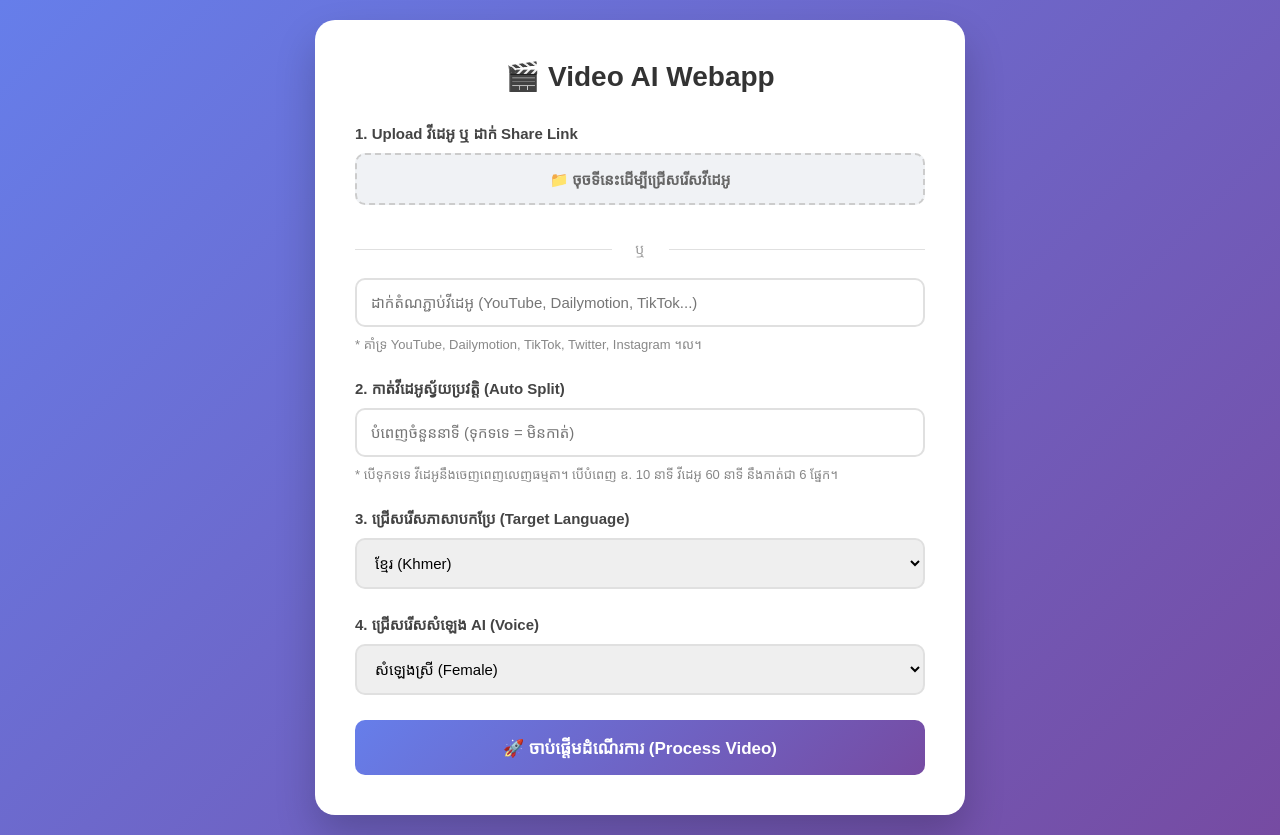
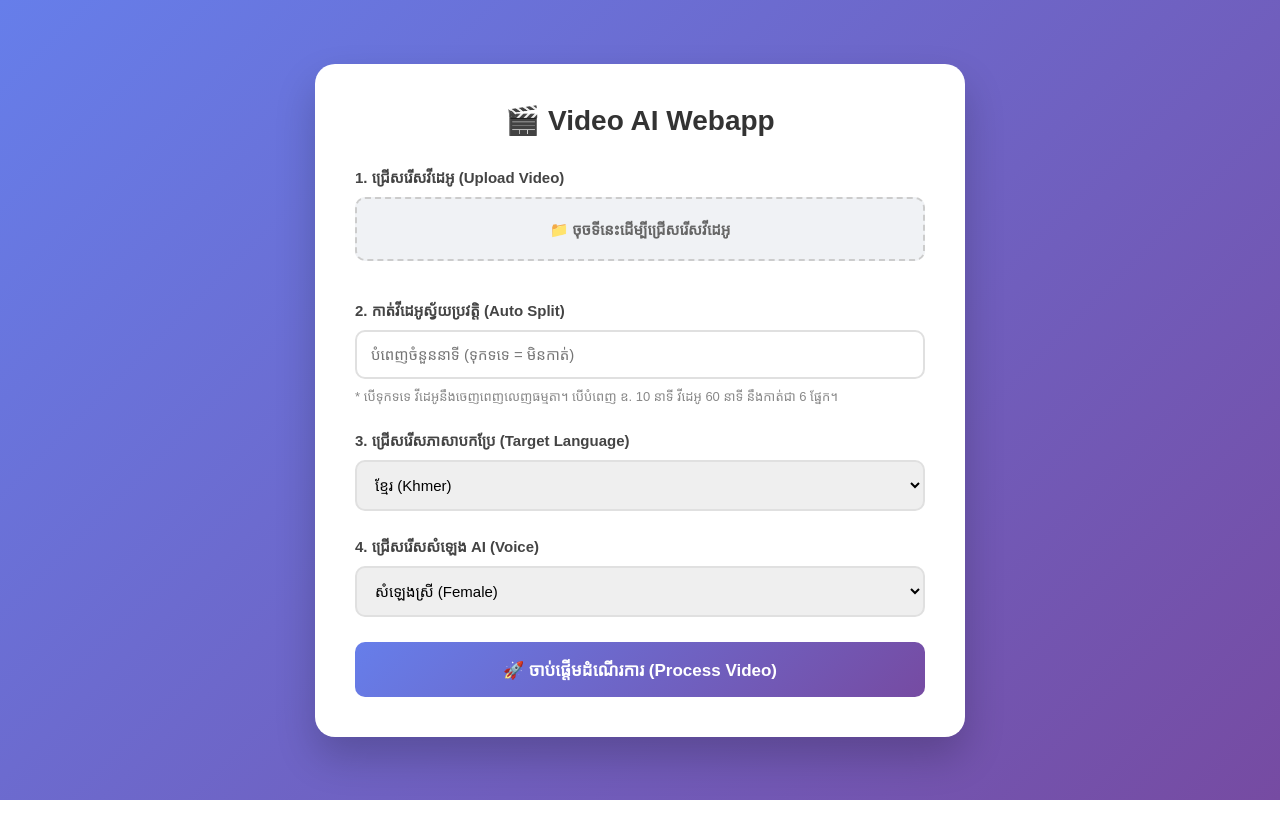
Before and after one commit to rithvannita5/video-ai-app, a Flask app: page / in a window 1280 px wide. After the commit the page ends 800 px from the top, so only its background shows below. Run offline with Flask 3, Linux system fonts and the light colour scheme; parts of the project's set-up code (start-up, migrations or seed data) failed here and were passed over; some web fonts are replaced.

Commit message:
Update index.html

```diff
--- a/templates/index.html
+++ b/templates/index.html
@@ -4,7 +4,6 @@
     <meta charset="UTF-8">
     <meta name="viewport" content="width=device-width, initial-scale=1.0">
     <title>Video AI Webapp</title>
-    <!-- ពុម្ពអក្សរខ្មែរស្អាត -->
     <link href="https://fonts.googleapis.com/css2?family=Kantumruy+Pro:wght@400;600;700&display=swap" rel="stylesheet">
     <style>
         * { box-sizing: border-box; margin: 0; padding: 0; }
@@ -39,7 +38,7 @@
             color: #444;
             font-size: 15px;
         }
-        input[type="text"], input[type="number"], select {
+        input[type="number"], select {
             width: 100%;
             padding: 14px;
             border: 2px solid #e0e0e0;
@@ -69,7 +68,7 @@
         }
         .file-input-btn {
             display: block;
-            padding: 14px;
+            padding: 20px;
             background: #f0f2f5;
             border: 2px dashed #ccc;
             border-radius: 10px;
@@ -77,24 +76,12 @@
             color: #666;
             font-weight: 600;
             cursor: pointer;
+            transition: all 0.3s;
         }
-        .divider {
-            text-align: center;
-            margin: 20px 0;
-            color: #999;
-            font-size: 14px;
-            position: relative;
+        .file-input-btn:hover {
+            border-color: #667eea;
+            background: #eef1ff;
         }
-        .divider::before, .divider::after {
-            content: "";
-            position: absolute;
-            top: 50%;
-            width: 45%;
-            height: 1px;
-            background: #e0e0e0;
-        }
-        .divider::before { left: 0; }
-        .divider::after { right: 0; }
         button {
             width: 100%;
             padding: 16px;
@@ -118,18 +105,6 @@
             transform: none;
         }
         .note { font-size: 13px; color: #888; margin-top: 8px; }
-        .result {
-            margin-top: 25px;
-            padding: 20px;
-            background: #e8f5e9;
-            border-radius: 10px;
-            display: none;
-            border-left: 4px solid #4caf50;
-        }
-        .result.error {
-            background: #ffebee;
-            border-left-color: #f44336;
-        }
         .loading {
             display: none;
             text-align: center;
@@ -155,22 +130,19 @@
         <h1>🎬 Video AI Webapp</h1>
         <form id="uploadForm" action="/process" method="POST" enctype="multipart/form-data">
 
-            <!-- 1. Upload ឬ Link -->
+            <!-- 1. Upload វីដេអូ -->
             <div class="form-group">
-                <label>1. Upload វីដេអូ ឬ ដាក់ Share Link</label>
+                <label>1. ជ្រើសរើសវីដេអូ (Upload Video)</label>
                 <div class="file-input-wrapper">
-                    <input type="file" name="video" id="videoFile" accept="video/*">
+                    <input type="file" name="video" id="videoFile" accept="video/*" required>
                     <label for="videoFile" class="file-input-btn" id="fileLabel">📁 ចុចទីនេះដើម្បីជ្រើសរើសវីដេអូ</label>
                 </div>
-                <div class="divider">ឬ</div>
-                <input type="text" name="video_link" id="videoLink" placeholder="ដាក់តំណភ្ជាប់វីដេអូ (YouTube, Dailymotion, TikTok...)">
-                <p class="note">* គាំទ្រ YouTube, Dailymotion, TikTok, Twitter, Instagram ។ល។</p>
             </div>
 
             <!-- 2. កាត់វីដេអូស្វ័យប្រវត្តិ -->
             <div class="form-group">
                 <label>2. កាត់វីដេអូស្វ័យប្រវត្តិ (Auto Split)</label>
-                <input type="number" name="minutes_per_part" id="minutesPerPart" min="1" step="1" placeholder="បំពេញចំនួននាទី (ទុកទទេ = មិនកាត់)">
+                <input type="number" name="minutes_per_part" min="1" step="1" placeholder="បំពេញចំនួននាទី (ទុកទទេ = មិនកាត់)">
                 <p class="note">* បើទុកទទេ វីដេអូនឹងចេញពេញលេញធម្មតា។ បើបំពេញ ឧ. 10 នាទី វីដេអូ 60 នាទី នឹងកាត់ជា 6 ផ្នែក។</p>
             </div>
 
@@ -199,53 +171,21 @@
             <button type="submit" id="submitBtn">🚀 ចាប់ផ្តើមដំណើរការ (Process Video)</button>
         </form>
 
-        <!-- បង្ហាញពេលកំពុងដំណើរការ -->
         <div class="loading" id="loading">
             <div class="spinner"></div>
             <p>⏳ កំពុងដំណើរការ សូមរង់ចាំបន្តិច...</p>
         </div>
-
-        <!-- បង្ហាញលទ្ធផល -->
-        <div class="result" id="result">
-            <p id="resultText">✅ ការងាររបស់អ្នកកំពុងដំណើរការ!</p>
-        </div>
     </div>
 
     <script>
-        // បង្ហាញឈ្មោះឯកសារពេលជ្រើសរើស
         document.getElementById('videoFile').onchange = function(e) {
             const fileName = e.target.files[0] ? e.target.files[0].name : '📁 ចុចទីនេះដើម្បីជ្រើសរើសវីដេអូ';
             document.getElementById('fileLabel').textContent = '📁 ' + fileName;
-            // បើជ្រើសឯកសារ សូមសម្អាត Link
-            if (e.target.files[0]) {
-                document.getElementById('videoLink').value = '';
-            }
         };
 
-        // ពេលដាក់ Link សូមសម្អាត File
-        document.getElementById('videoLink').oninput = function() {
-            if (this.value.trim() !== '') {
-                document.getElementById('videoFile').value = '';
-                document.getElementById('fileLabel').textContent = '📁 ចុចទីនេះដើម្បីជ្រើសរើសវីដេអូ';
-            }
-        };
-
-        // ពេល Submit
         document.getElementById('uploadForm').onsubmit = function(e) {
-            const videoFile = document.getElementById('videoFile').files.length;
-            const videoLink = document.getElementById('videoLink').value.trim();
-
-            // ពិនិត្យថាមាន Upload ឬ Link
-            if (videoFile === 0 && videoLink === '') {
-                e.preventDefault();
-                alert('សូម Upload វីដេអូ ឬ ដាក់ Link ជាមុនសិន');
-                return false;
-            }
-
-            // បង្ហាញ Loading
             document.getElementById('loading').style.display = 'block';
             document.getElementById('submitBtn').disabled = true;
-            document.getElementById('result').style.display = 'none';
         };
     </script>
 </body>
```
